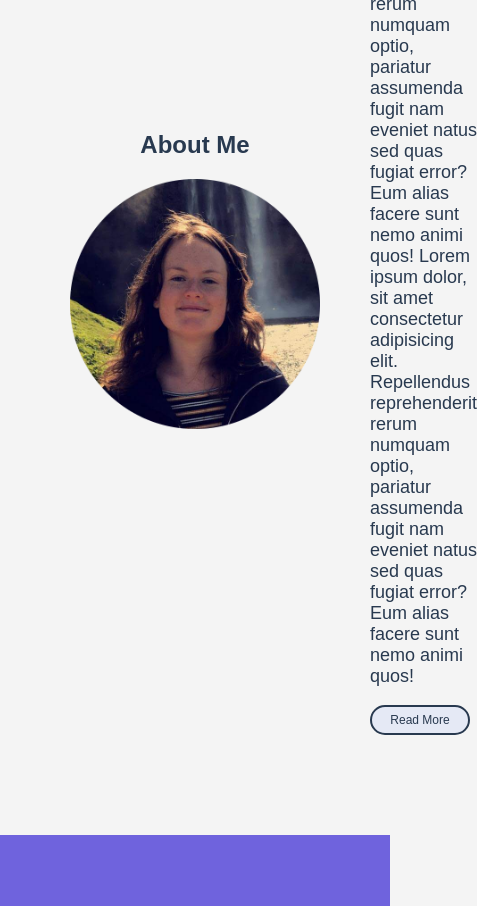
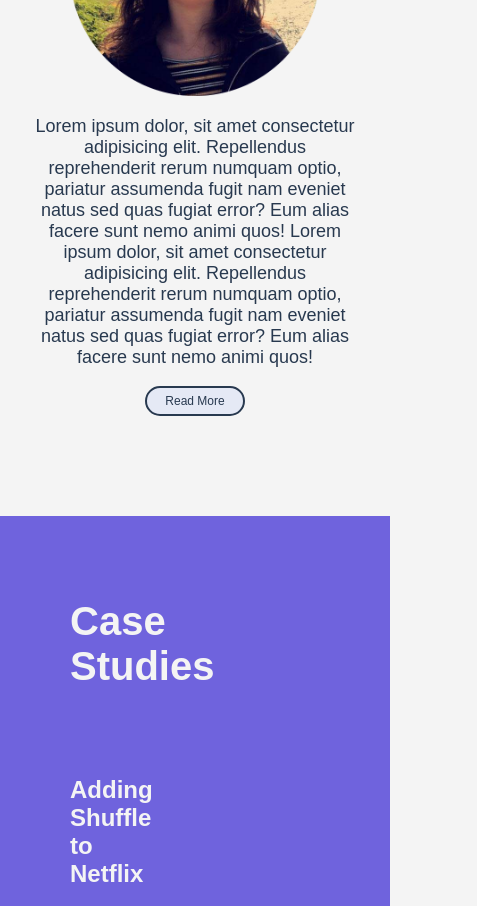
Before and after one commit to amandolino/Coding-Project, a plain HTML site: page Index.html in a window 390 px wide. Shown: the part 690-1596 px from the top of the page, 477 px wide, since content can reach past the window. Drawn offline with Linux system fonts and the light colour scheme.

Commit message:
Responsive resize

```diff
--- a/Index.html
+++ b/Index.html
@@ -51,7 +51,7 @@
         <div class="card">
             <div class="titlepic2">
                 <h3>Caregiving Services E-commerce</h3>
-                <img src="iPhone SE - 8.png" alt="Project 2"/>
+                <img src="LF.png" alt="Project 2"/>
             </div>
             <div class="textbutton2">
                 <p>Lorem ipsum dolor sit amet, consectetur adipisicing elit. Eos qui iste deserunt magni commodi, quos modi vitae natus et eligendi voluptatibus.</p>
--- a/style.css
+++ b/style.css
@@ -84,7 +84,8 @@ nav{
 .titlepic2 {
     display: flex;
     flex-direction: column;
-    margin-right: 50px;
+    width: 30%;
+    margin-right: 30px;
 }
 
 #about p {
@@ -101,6 +102,8 @@ nav{
 .textbutton2 {
     display: flex;
     flex-direction: column;
+    margin-bottom: 0px;
+    align-self: flex-end;
 }
 
 #about h2 {
@@ -117,10 +120,11 @@ nav{
 #case h1 {
     font-size: 40px;
     color: var(--darkblue-color)
+    cursor: pointer;
 }
 
 #case img{
-    max-width: 100%;
+    width: 100%;
     cursor: pointer;
 }
 
@@ -129,11 +133,11 @@ nav{
     font-size: 18px;
     display: flex;
     flex-direction: row;
-    align-items: center;
 }
 
 .card h3 {
     font-size: 24px;
+    cursor: pointer;
 }
 
 .textbutton2 {
@@ -143,6 +147,7 @@ nav{
 .tools {
     text-decoration: underline;
     color: var(--darkblue-color);
+    margin-bottom: 5px;
 }
 
 .button{
@@ -173,3 +178,42 @@ footer{
     height: 100px;
     padding: 30px;
 }
+
+@media screen and (max-width: 800px) {
+    #about {
+        display: flex;
+        flex-direction: column;
+        align-items: center;
+        padding: 30px 30px 100px 30px;
+    }
+
+    .nav-list a{
+        margin: 0 5px;
+    }
+
+    .logo{
+       margin: 0px;
+    }
+
+    .titlepic {
+        display: flex;
+        text-align: center;
+        align-items: center;
+        margin-right: 0;
+
+    }
+
+    .textbutton {
+        display: flex;
+        margin-top: 20px;
+        text-align: center;
+        align-items: center;
+    }
+
+    #case div {
+        display: flex;
+        flex-direction: column;
+        align-items: left;
+    }
+
+}
```
Also changed, not shown: LF.png (added), 1 other file. Lines whose indentation alone changed are shown as unchanged.
